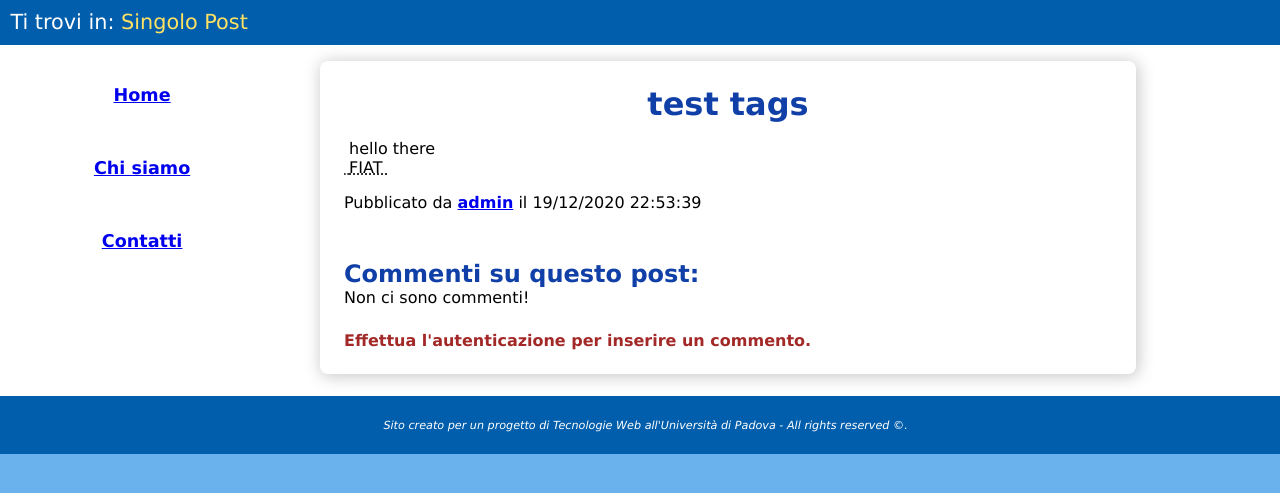
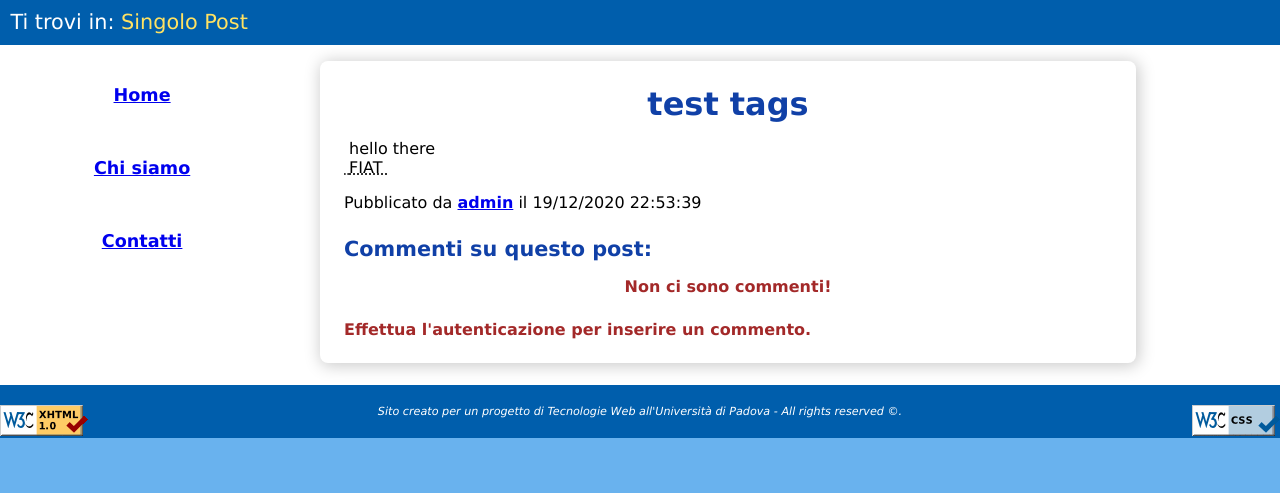
Before and after one commit to MicheleBaldisseri/TwoNotes, a PHP site: page /php/postPage.php?idPost=22 in a window 1280 px wide. Shown: the part 80-573 px from the top of the page. Run offline with PHP 8.4, Linux system fonts and the light colour scheme; data comes from the database, SQL or seed files in the repository.

Commit message:
sistemato in giro, immagini footer

```diff
--- a/includes/Manager.php
+++ b/includes/Manager.php
@@ -237,7 +237,7 @@ class Manager{
                 $string .= $this->printSingleComment($comment,$user);
             }
         }else{
-            $string = "Non ci sono commenti!";
+            $string = '<p class="errori">Non ci sono commenti!</p>';
         }
         return $string;
     }
--- a/styles/stile.css
+++ b/styles/stile.css
@@ -213,8 +213,8 @@ SEZIONE CONTATTI
     color: #1040a7;
 }
 .sezione h2{
-    margin-top: 2em;
-    font-size: 1.5em;
+    margin-top: 1.2em;
+    font-size: 1.3em;
 }
 .sezione em{
     font-weight: bold;
@@ -509,7 +509,6 @@ SEZIONE PROFILO
     margin: 0.5em 0em 1em 0em;
 }
 #profile a{
-    float: right;
     margin-right: 2em;
 }
 #profile li{
@@ -564,9 +563,15 @@ SEZIONE FOOTER
     color:white;
     text-align: center;
     font-size: 0.7em;
-    padding: 2em 0 2.0em 1.0em;
+    padding: 1.8em 0 1.8em 0;
     font-style: italic;
     background-color: #005eac;
+}
+#imgValidCode{
+    float: left;
+}
+#imgValidCSS{
+    float: right;
 }
 /*
 ==============
@@ -611,12 +616,13 @@ SEZIONE 404page
 ==============
 */
 .adminLink{
+    display: block;
     margin-top: 1em;
 }
 #success_div{
     text-align: center;
     width: fit-content;
-    margin: 1em auto auto auto;
+    margin: 1em auto 1em auto;
 }
 #success_div p{
     display: block;
@@ -631,10 +637,13 @@ SEZIONE 404page
     display: block;
     text-align: center;
     font-size: 1em;
+    font-weight: bold;
 }
 #phpErrors {
     margin: 0em 0em 1em 0em;
     text-align: center;
+    color: #a32929;
+    font-weight: bold;
 }
 #phpErrors a{
     color: #a32929;
@@ -647,34 +656,21 @@ SEZIONE 404page
 @media only screen and (max-width: 1350px) {
     #search{
         text-align: center;
-        /*height: fit-content;*/
     }
-
     #search input[type="text"]{
       width: 90%;
     }
-
     .contenitoreCentrale{
         width: 70%;
     }
-
     .doubleColumns{
         columns: 1;
     }
-
-    #profile{
-        height: 35em;
-    }
-    #profile a{
-        margin-right: 35%;
-    }
-
     .inputsex{
         display: block;
         text-align: center;
         margin-left: 0;
     }
-
     #formBase input[type="radio"]{
         display: block;
         margin-left: 50%;
--- a/styles/stile_small.css
+++ b/styles/stile_small.css
@@ -152,10 +152,6 @@
     margin: 0;
     padding: 0;
 }
-#profile a{
-    float: none;
-    margin: auto;
-}
 /*
 ==============
   Login
--- a/views/404.html
+++ b/views/404.html
@@ -30,6 +30,8 @@
     </div>
 
     <div id="footer">
+        <img id="imgValidCode" src="../img/valid-xhtml10.png" alt=""/>
+        <img id="imgValidCSS" src="../img/vcss-blue.gif" alt=""/>
         <p>Sito creato per un progetto di Tecnologie <span xml:lang="en">Web</span> all'Università di Padova - <span xml:lang="en">All rights reserved</span> ©.</p>
     </div>
 </body>
--- a/views/aboutUs.html
+++ b/views/aboutUs.html
@@ -56,6 +56,8 @@
         <a href="#menu" class="screenReaderOnly">Vai al menù</a>
     </div>
     <div id="footer">
+        <img id="imgValidCode" src="../img/valid-xhtml10.png" alt=""/>
+        <img id="imgValidCSS" src="../img/vcss-blue.gif" alt=""/>
         <p>Sito creato per un progetto di Tecnologie <span xml:lang="en">Web</span> all'Università di Padova - <span xml:lang="en">All rights reserved</span> ©.</p>
     </div>
 </body>
--- a/views/contatti.html
+++ b/views/contatti.html
@@ -50,6 +50,8 @@
 	</div>
 
     <div id="footer">
+        <img id="imgValidCode" src="../img/valid-xhtml10.png" alt=""/>
+        <img id="imgValidCSS" src="../img/vcss-blue.gif" alt=""/>
         <p>Sito creato per un progetto di Tecnologie <span xml:lang="en">Web</span> all'Università di Padova - <span xml:lang="en">All rights reserved</span> ©.</p>
     </div>
 </body>
--- a/views/errorPage.html
+++ b/views/errorPage.html
@@ -28,6 +28,8 @@
     </div>
 
     <div id="footer">
+        <img id="imgValidCode" src="../img/valid-xhtml10.png" alt=""/>
+        <img id="imgValidCSS" src="../img/vcss-blue.gif" alt=""/>
         <p>Sito creato per un progetto di Tecnologie <span xml:lang="en">Web</span> all'Università di Padova - <span xml:lang="en">All rights reserved</span> ©.</p>
     </div>
 </body>
--- a/views/index.html
+++ b/views/index.html
@@ -60,6 +60,8 @@
     </div>
 
     <div id="footer">
+        <img id="imgValidCode" src="../img/valid-xhtml10.png" alt=""/>
+        <img id="imgValidCSS" src="../img/vcss-blue.gif" alt=""/>
         <p>Sito creato per un progetto di Tecnologie <span xml:lang="en">Web</span> all'Università di Padova - <span xml:lang="en">All rights reserved</span> ©.</p>
     </div>
 </body>
--- a/views/login.html
+++ b/views/login.html
@@ -61,6 +61,8 @@
         <a href="#menu" class="screenReaderOnly">Vai al menù</a>
     </div>
     <div id="footer">
+        <img id="imgValidCode" src="../img/valid-xhtml10.png" alt=""/>
+        <img id="imgValidCSS" src="../img/vcss-blue.gif" alt=""/>
         <p>Sito creato per un progetto di Tecnologie <span xml:lang="en">Web</span> all'Università di Padova - <span xml:lang="en">All rights reserved</span> ©.</p>
     </div>
 </body>
--- a/views/modificaProfilo.html
+++ b/views/modificaProfilo.html
@@ -97,12 +97,14 @@
                 </fieldset>
                 <input type="submit" class="round-button general-button" value="Salva"/>
             </form>
-            <a href="profilo.php?username=<VALOREUSERNAME/>" class="alignFormButton">Annulla</a>
+            <a href="profilo.php?username=<VALOREUSERNAME/>" >Annulla</a>
 
             <a href="#menu" class="screenReaderOnly">Vai al menù</a>
     </div>
 
     <div id="footer">
+        <img id="imgValidCode" src="../img/valid-xhtml10.png" alt=""/>
+        <img id="imgValidCSS" src="../img/vcss-blue.gif" alt=""/>
         <p>Sito creato per un progetto di Tecnologie <span xml:lang="en">Web</span> all'Università di Padova - <span xml:lang="en">All rights reserved</span> ©.</p>
     </div>
 </body>
--- a/views/newPost.html
+++ b/views/newPost.html
@@ -63,12 +63,14 @@
             <input type="submit" class="round-button general-button" value="Invia"/>
         </form>
 
-        <a href="index.php">Annulla</a>
+        <a href="index.php" id="annulla">Annulla</a>
 
         <a href="#menu" class="screenReaderOnly">Vai al menù</a>
     </div>
 
     <div id="footer">
+        <img id="imgValidCode" src="../img/valid-xhtml10.png" alt=""/>
+        <img id="imgValidCSS" src="../img/vcss-blue.gif" alt=""/>
         <p>Sito creato per un progetto di Tecnologie <span xml:lang="en">Web</span> all'Università di Padova - <span xml:lang="en">All rights reserved</span> ©.</p>
     </div>
 </body>
--- a/views/postPage.html
+++ b/views/postPage.html
@@ -52,6 +52,8 @@
     <INSERIMENTOCOMMENTO/>
 
     <div id="footer">
+        <img id="imgValidCode" src="../img/valid-xhtml10.png" alt=""/>
+        <img id="imgValidCSS" src="../img/vcss-blue.gif" alt=""/>
         <p>Sito creato per un progetto di Tecnologie <span xml:lang="en">Web</span> all'Università di Padova - <span xml:lang="en">All rights reserved</span> ©.</p>
     </div>
 </body>
--- a/views/profilo.html
+++ b/views/profilo.html
@@ -82,6 +82,8 @@
     </div>
 
     <div id="footer">
+        <img id="imgValidCode" src="../img/valid-xhtml10.png" alt=""/>
+        <img id="imgValidCSS" src="../img/vcss-blue.gif" alt=""/>
         <p>Sito creato per un progetto di Tecnologie <span xml:lang="en">Web</span> all'Università di Padova - <span xml:lang="en">All rights reserved</span> ©.</p>
     </div>
 </body>
--- a/views/registrazione.html
+++ b/views/registrazione.html
@@ -97,6 +97,8 @@
     </div>
 
     <div id="footer">
+        <img id="imgValidCode" src="../img/valid-xhtml10.png" alt=""/>
+        <img id="imgValidCSS" src="../img/vcss-blue.gif" alt=""/>
         <p>Sito creato per un progetto di Tecnologie <span xml:lang="en">Web</span> all'Università di Padova - <span xml:lang="en">All rights reserved</span> ©.</p>
     </div>
 </body>
--- a/views/ricercaPost.html
+++ b/views/ricercaPost.html
@@ -53,6 +53,8 @@
     </div>
 
     <div id="footer">
+        <img id="imgValidCode" src="../img/valid-xhtml10.png" alt=""/>
+        <img id="imgValidCSS" src="../img/vcss-blue.gif" alt=""/>
         <p>Sito creato per un progetto di Tecnologie <span xml:lang="en">Web</span> all'Università di Padova - <span xml:lang="en">All rights reserved</span> ©.</p>
     </div>
 </body>
```
Also changed, not shown: img/valid-xhtml10.png (added), img/vcss-blue.gif (added).
